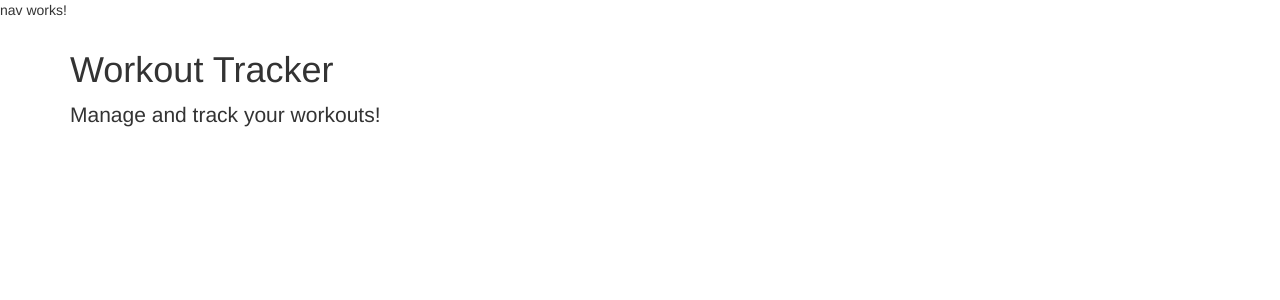
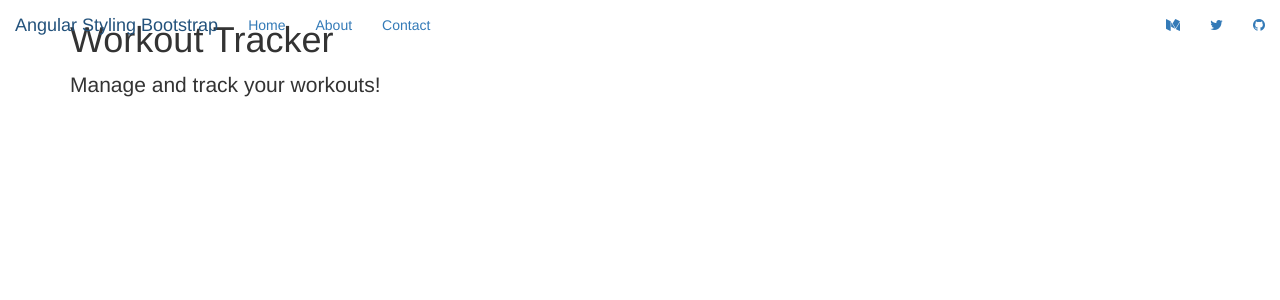
Before and after one commit to mylifeandcode/workouttracker, an Angular app in the folder WorkoutTracker.UI/workout-tracker/: page / in a window 1280 px wide. Shown: the top 300 px of the page. Built offline with nearby package versions, Linux system fonts and the light colour scheme.

Commit message:
Added HTML to nav component which needs some style fixes

```diff
--- a/WorkoutTracker.UI/workout-tracker/src/app/nav/nav.component.html
+++ b/WorkoutTracker.UI/workout-tracker/src/app/nav/nav.component.html
@@ -1,3 +1,25 @@
-<p>
-  nav works!
-</p>
+<nav class="navbar navbar-fixed-top navbar-dark bg-inverse">
+  <a class="navbar-brand" href="#">Angular Styling Bootstrap</a>
+  <ul class="nav navbar-nav">
+    <li class="nav-item active">
+      <a class="nav-link" href="#">Home <span class="sr-only">(current)</span></a>
+    </li>
+    <li class="nav-item">
+      <a class="nav-link" href="#">About</a>
+    </li>
+    <li class="nav-item">
+      <a class="nav-link" href="#">Contact</a>
+    </li>
+  </ul>
+  <ul class="nav navbar-nav pull-right">
+    <li class="nav-item">
+      <a class="nav-link" href="https://medium.com/@beeman"><i class="fa fa-medium" aria-hidden="true"></i></a>
+    </li>
+    <li class="nav-item">
+      <a class="nav-link" href="https://twitter.com/@beeman_nl"><i class="fa fa-twitter" aria-hidden="true"></i></a>
+    </li>
+    <li class="nav-item">
+      <a class="nav-link" href="https://github.com/beeman"><i class="fa fa-github" aria-hidden="true"></i></a>
+    </li>
+  </ul>
+</nav>
```
